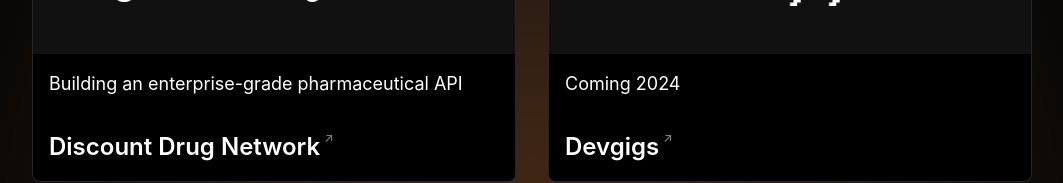
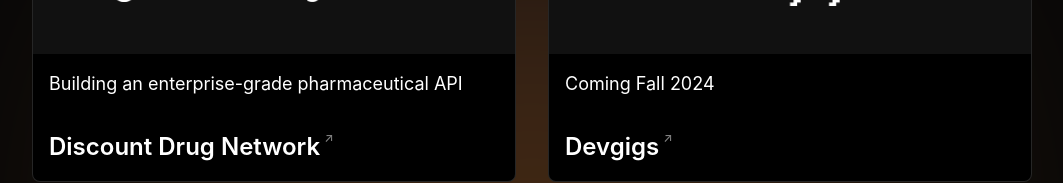
Before and after one commit to bick/website, a Next.js app: page / in a window 1280 px wide. Shown: the part 561-744 px from the top of the page, without its empty margins (108-1171 px from the left). Built offline with nearby package versions, Linux system fonts and the light colour scheme.

Commit message:
Update Portfolio.tsx

```diff
--- a/components/Portfolio.tsx
+++ b/components/Portfolio.tsx
@@ -41,7 +41,7 @@ export default function Portfolio() {
                         />
                         <div className={styles.portfolio__meta}>
                             <blockquote className="hidden md:block">
-                                Coming 2024
+                                Coming Fall 2024
                             </blockquote>
                             <h3>Devgigs</h3>
                         </div>
```
